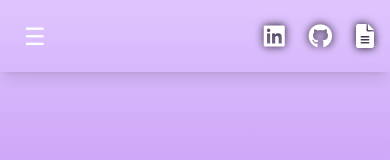
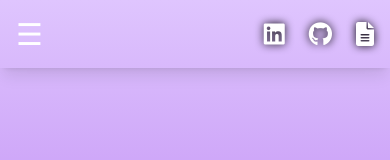
Before and after one commit to judelwin/jude-lwin-portfolio, a React (Create React App) app: page / in a window 390 px wide. Shown: the top 160 px of the page. Built offline with nearby package versions, Linux system fonts and the light colour scheme.

Commit message:
revert last change and 3xl burger

```diff
--- a/src/components/Nav.tsx
+++ b/src/components/Nav.tsx
@@ -7,6 +7,8 @@ const Nav: React.FC = () => {
 
     <nav className="bg-gradient-to-r from-violet-800 via-lavender-700 to-transparent p-4 fixed w-full top-0 z-10 shadow-lg">
       <div className="flex justify-between items-center w-full">
+
+
         {/* Desktop Navigation */}
         <ul className="hidden md:flex items-center space-x-10 drop-shadow-[0_0_4px_rgba(0,0,0,1.0)]">
           <li className="transition-transform transform hover:scale-105">
@@ -22,9 +24,8 @@ const Nav: React.FC = () => {
 
         {/* Mobile Menu Button */}
         <button
-      className="md:hidden text-white text-2xl p-2"
+          className="md:hidden text-white text-3xl"
           onClick={() => setIsOpen(!isOpen)}
-      style={{ lineHeight: '1' }} // Align hamburger icon vertically
         >
           ☰
         </button>
@@ -43,6 +44,7 @@ const Nav: React.FC = () => {
         </div>
       </div>
 
+
       {isOpen && (
   <div className="absolute left-0 mt-2">
     <ul className="md:hidden flex flex-col items-start w-full bg-violet-800 pt-4 pb-2 shadow-lg rounded-b-lg">
@@ -52,8 +54,12 @@ const Nav: React.FC = () => {
     </ul>
   </div>
 )}
+
+
+
+
+
     </nav>
-
   );
 };
 
```
Lines whose indentation alone changed are shown as unchanged.
